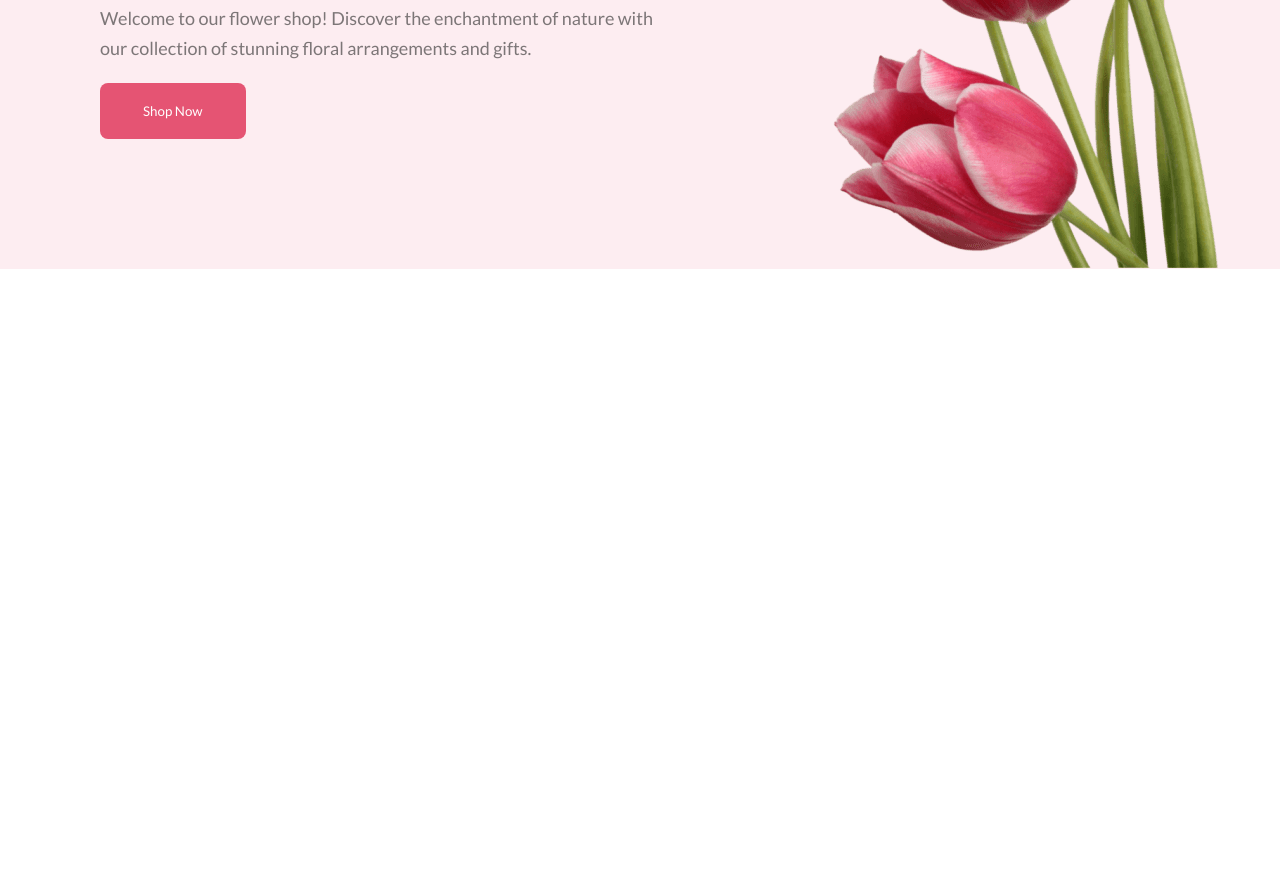
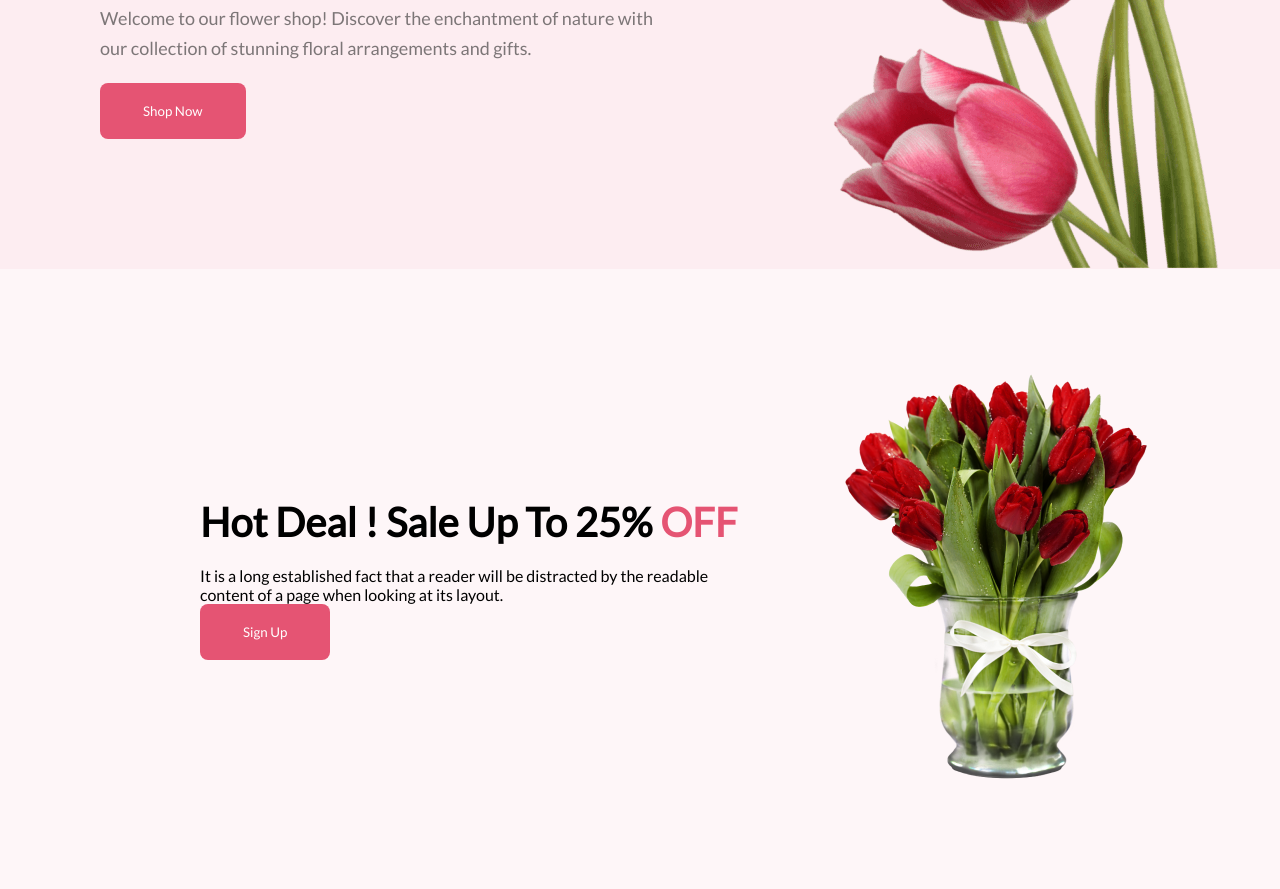
Before and after one commit to introtoxicXXl/assingment-1, a plain HTML site: page index.html in a window 1280 px wide. Shown: the part 531-1420 px from the top of the page. Before the commit the page ends 802 px from the top, so only its background shows below. Drawn offline with Linux system fonts and the light colour scheme.

Commit message:
deal section added

```diff
--- a/css/style.css
+++ b/css/style.css
@@ -5,7 +5,9 @@
   margin: 0;
   font-family: "Lato", sans-serif;
 }
-
+.text-color{
+    color: #e55473;
+}
 .btn-primary {
   border-radius: 8px;
   background: #e55473;
@@ -44,4 +46,31 @@ header {
 .header-img img {
   width: 635px;
   height: 800px;
+  position: bottom;
+  overflow: hidden;
 }
+
+.deal-section{
+    display: flex;
+    align-items: center;
+    justify-content: center;
+    width: 100vw;
+    height: 620px;
+    background: rgba(229, 84, 115, 0.05);
+    padding: 0 100px;
+}
+.deal-left h3{
+    font-size: 40px;
+    font-weight: 800;
+    margin-bottom: 20px;
+}
+
+.deal-left{
+    flex-basis: 50%;
+    padding-left: 100px;
+}
+.deal-right{
+    flex-basis: 50%;
+    padding-left: 100px;
+
+}
--- a/index.html
+++ b/index.html
@@ -17,5 +17,17 @@
         <img src="/asset/pngwing_10.png" alt="">
       </div>
     </header>
+    <main>
+        <div class="deal-section">
+            <div class="deal-left">
+                <h3>Hot Deal ! Sale Up To 25% <span class="text-color">OFF</span></h3>
+                <p>It is a long established fact that a reader will be distracted by the readable content of a page when looking at its layout.</p>
+                <button class="btn-primary">Sign Up</button>
+            </div>
+            <div class="deal-right">
+                <img src="/asset/pngwing 8.png" alt="">
+            </div>
+        </div>
+    </main>
   </body>
 </html>
```
